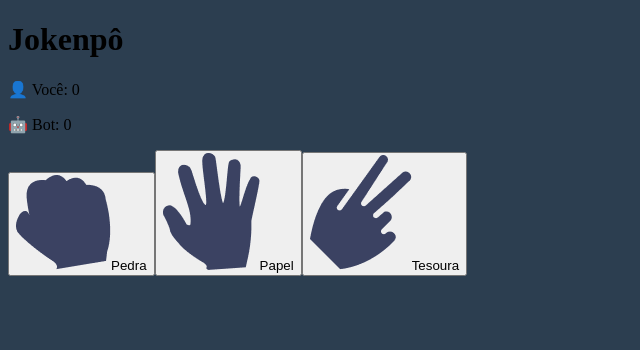
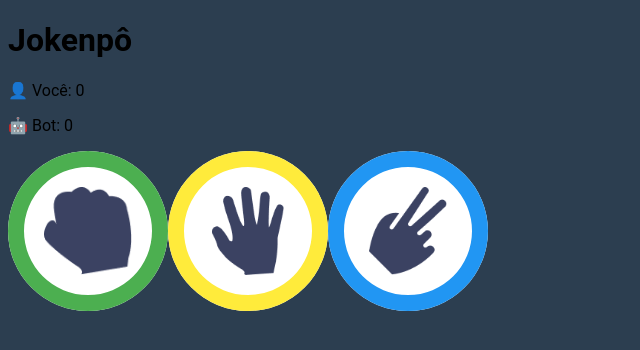
Before and after one commit to frabeloo/frontend-challenge, a Next.js app: page / in a window 1280 px wide. Shown: the top 350 px of the page, without its empty margins (0-640 px from the left). Built offline with nearby package versions, Linux system fonts and the light colour scheme.

Commit message:
changing button structure and css

```diff
--- a/app/globals.css
+++ b/app/globals.css
@@ -1,11 +1,4 @@
 body {
   background-color: #2C3E50;
+  font-family: roboto;
 }
-@keyframes fadeIn {
-  from { opacity: 0; transform: scale(0.95); }
-  to { opacity: 1; transform: scale(1); }
-}
-
-.animate-fadeIn {
-  animation: fadeIn 0.2s ease-out;
-}
--- a/app/page.tsx
+++ b/app/page.tsx
@@ -1,11 +1,8 @@
 'use client';
 import { useState } from 'react';
 import Scoreboard from '@/components/Scoreboard';
-import MoveButton from '@/components/MoveButton';
+import MoveButton from '@/components/MoveButton/MoveButton';
 import ResultModal from '@/components/ResultModal';
-import rock from 'p/rock.png';
-import paper from 'assets/paper.png';
-import scissor from 'assets/scissor.png';
 
 type Move = 'Pedra' | 'Papel' | 'Tesoura';
 
@@ -40,15 +37,15 @@ export default function HomePage() {
   };
 
   return (
-    <div className="flex flex-col items-center justify-center min-h-screen gap-6 px-4">
-      <h1 className="text-3xl font-bold text-primary">Jokenpô</h1>
+    <div className="">
+      <h1 className="">Jokenpô</h1>
 
       <Scoreboard playerScore={playerScore} botScore={botScore} />
 
-      <div className="flex gap-4 mt-4">
-        <MoveButton imageSrc="rock.png" label="Pedra" onClick={() => handlePlay('Pedra')} />
-        <MoveButton imageSrc="paper.png" label="Papel" onClick={() => handlePlay('Papel')} />
-        <MoveButton imageSrc="scissor.png" label="Tesoura" onClick={() => handlePlay('Tesoura')} />
+      <div className="">
+        <MoveButton imageSrc="rock.png" color='green' label="Pedra" onClick={() => handlePlay('Pedra')} />
+        <MoveButton imageSrc="paper.png" color='yellow' label="Papel" onClick={() => handlePlay('Papel')} />
+        <MoveButton imageSrc="scissor.png" color='blue' label="Tesoura" onClick={() => handlePlay('Tesoura')} />
       </div>
 
       <ResultModal open={open} result={result} onClose={() => setOpen(false)} />
--- a/components/MoveButton.tsx
+++ /dev/null
@@ -1,20 +0,0 @@
-'use client';
-import { ReactNode } from 'react';
-
-interface MoveButtonProps {
-  imageSrc: string;
-  label: string;
-  onClick: () => void;
-}
-
-export default function MoveButton({ imageSrc, label, onClick }: MoveButtonProps) {
-  return (
-    <button
-      onClick={onClick}
-      className="flex flex-col items-center justify-center gap-2 bg-primary text-white font-medium py-3 px-6 rounded-xl shadow-md hover:bg-blue-500 transition"
-    >
-      <img src={imageSrc} alt={label} className="" />
-      <span>{label}</span>
-    </button>
-  );
-}
--- /dev/null
+++ b/components/MoveButton/MoveButton.css
@@ -0,0 +1,42 @@
+/* MoveButton.css */
+.move-button {
+    --size: 10rem;                 /* ajuste o tamanho total do botão */
+    --inner-border: 1rem;         /* largura da "borda interna" */
+    /* cor da borda interna */
+    width: var(--size);
+    height: var(--size);
+    background: #fff;
+    border-radius: 50%;
+    display: inline-flex;
+    align-items: center;
+    justify-content: center;
+    box-sizing: border-box;
+    padding: 0;
+    border: none;
+    cursor: pointer;
+
+    /* borda interna via box-shadow inset */
+    box-shadow: inset 0 0 0 var(--inner-border) var(--inner-border-color);
+}
+.green{
+    --inner-border-color: #4CAF50; /* verde */
+}
+.yellow{
+    --inner-border-color: #FFEB3B; /* amarelo */
+}
+.blue{
+    --inner-border-color: #2196F3; /* azul */
+}
+
+/* foco acessível (opcional) */
+.move-button:focus {
+    outline: none;
+    box-shadow:
+        0 0 0 0.25rem rgba(0, 123, 255, 0.15), /* halo externo */
+        inset 0 0 0 var(--inner-border) var(--inner-border-color);
+}
+.move-button__img {
+    width: calc(var(--size) - 3.5 * var(--inner-border) - 1rem); /* ajuste o tamanho da imagem */
+    height: calc(var(--size) - 3.5 * var(--inner-border) - 1rem);
+    object-fit: contain;
+}
--- /dev/null
+++ b/components/MoveButton/MoveButton.tsx
@@ -0,0 +1,20 @@
+'use client';
+import "./MoveButton.css";
+
+interface MoveButtonProps {
+  imageSrc: string;
+  label: string;
+  color: string;
+  onClick: () => void;
+}
+
+export default function MoveButton({ color,imageSrc, label, onClick }: MoveButtonProps) {
+  return (
+    <button
+      onClick={onClick}
+      className={`move-button ${color}`}
+    >
+      <img src={imageSrc} alt={label} className="move-button__img" />
+    </button>
+  );
+}
```
